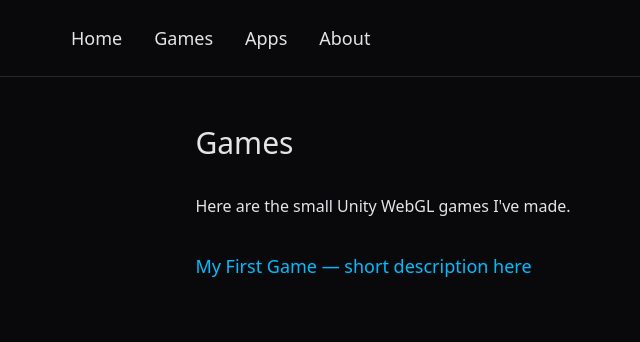
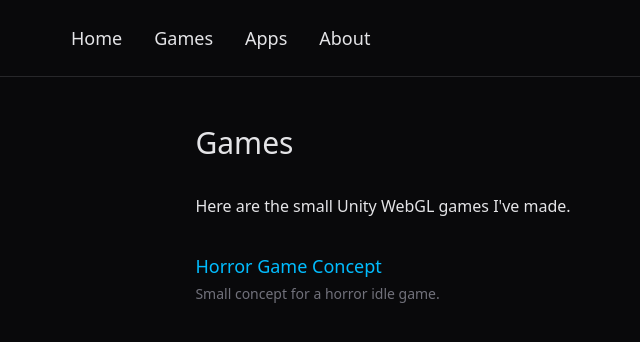
Before and after one commit to Anta-git/Anta-tools, a React (Vite) app: page /games in a window 1280 px wide. Shown: the top 342 px of the page, without its empty margins (257-897 px from the left). Built offline with nearby package versions, Linux system fonts and the light colour scheme.

Commit message:
Adjust file structure to allow for games files to be added

```diff
--- a/src/App.tsx
+++ b/src/App.tsx
@@ -5,16 +5,17 @@
  * declares every client-side route in one place. Adding a new page means
  * adding a single <Route> entry here and the corresponding page component.
  */
-import { Routes, Route } from 'react-router-dom';
-import Navbar from './components/Navbar';
+import { Routes, Route } from "react-router-dom";
+import Navbar from "./components/Navbar";
 //todo: import Footer from './components/Footer';
 
-import Home from './pages/Home';
-import Games from './pages/Games';
-import Apps from './pages/apps/Apps';
-import Sorting from './pages/apps/Sorting';
-import GridBattle from './pages/apps/GridBattle';
-import About from './pages/About';
+import Home from "./pages/Home";
+import Games from "./pages/games/Games";
+import Apps from "./pages/apps/Apps";
+import Sorting from "./pages/apps/Sorting";
+import GridBattle from "./pages/apps/GridBattle";
+import HorrorGame from "./pages/games/HorrorGame";
+import About from "./pages/About";
 
 function App() {
   return (
@@ -29,6 +30,7 @@ function App() {
           <Route path="/apps" element={<Apps />} />
           <Route path="/apps/sorting" element={<Sorting />} />
           <Route path="/apps/grid-battle" element={<GridBattle />} />
+          <Route path="/games/horror-game" element={<HorrorGame />} />
           <Route path="/about" element={<About />} />
         </Routes>
       </main>
--- a/src/pages/Games.tsx
+++ /dev/null
@@ -1,19 +0,0 @@
-// Games listing page — each game links to its hosted Unity WebGL build.
-// Games open in a new tab so the player doesn't lose their place on the site.
-export default function Games() {
-  return (
-    <div>
-      <h2 className="text-3xl mb-8">Games</h2>
-      <p className="mb-8">Here are the small Unity WebGL games I've made.</p>
-
-      <div className="space-y-6 text-lg">
-        {/* Example — replace with real games later */}
-        <p>
-          <a href="/games/my-first-game/" target="_blank" rel="noopener" className="text-sky-400 hover:underline">
-            My First Game — short description here
-          </a>
-        </p>
-      </div>
-    </div>
-  );
-}
--- /dev/null
+++ b/src/pages/games/Games.tsx
@@ -0,0 +1,25 @@
+import { Link } from 'react-router-dom';
+
+// Games open in a new tab so the player doesn't lose their place on the site.
+export default function Games() {
+  return (
+    <div>
+      <h2 className="text-3xl mb-8">Games</h2>
+      <p className="mb-8">Here are the small Unity WebGL games I've made.</p>
+
+      <div className="space-y-8 text-lg">
+        <div>
+          <Link
+            to="/games/horror-game"
+            className="text-sky-400 hover:text-sky-300 hover:underline transition-colors"
+          >
+            Horror Game Concept
+          </Link>
+          <p className="text-sm text-zinc-500 mt-1">
+            Small concept for a horror idle game.
+          </p>
+        </div>
+      </div>
+    </div>
+  );
+}
```
